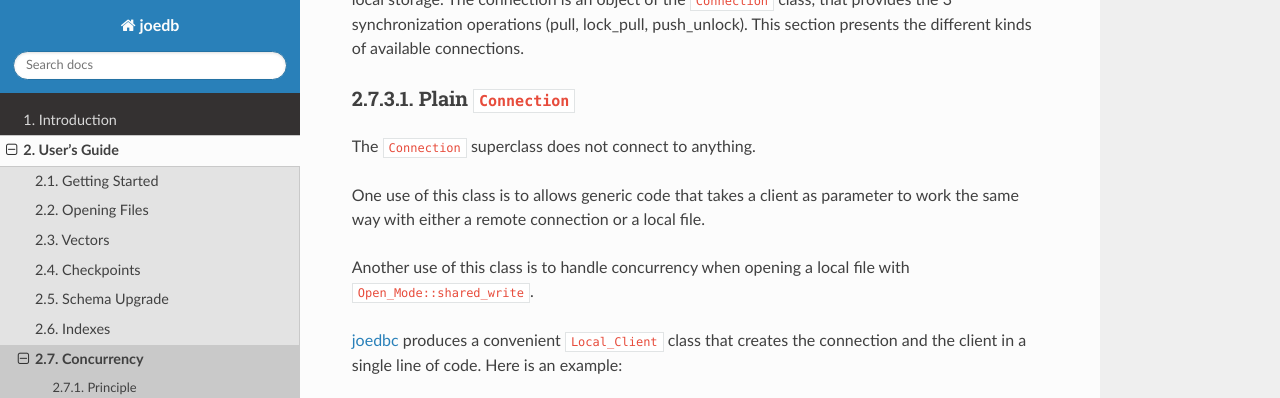
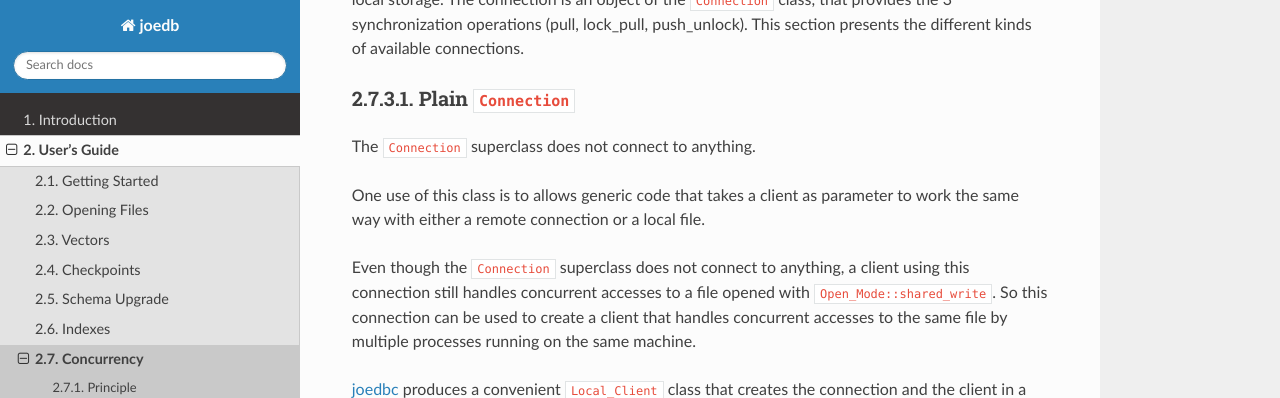
Before and after one commit to Remi-Coulom/joedb, a Sphinx documentation site: the page built from doc/source/concurrency.rst, in a window 1280 px wide and 900 px high, scrolled down 1165 px, cut to the strip 0-398 px from the top of the window. Built offline with Sphinx 7.4.7 and the Read the Docs theme 2.0.0, drawn with Linux system fonts in a browser that asks for light colours; formulas are drawn with MathJax 3.

Commit message:
Explain plain Connection better

```diff
--- a/doc/source/concurrency.rst
+++ b/doc/source/concurrency.rst
@@ -61,8 +61,11 @@ The ``Connection`` superclass  does not connect to anything.
 One use of this class is to allows generic code that takes a client as
 parameter to work the same way with either a remote connection or a local file.
 
-Another use of this class is to handle concurrency when opening a local
-file with ``Open_Mode::shared_write``.
+Even though the ``Connection`` superclass does not connect to anything, a
+client using this connection still handles concurrent accesses to a file opened
+with ``Open_Mode::shared_write``. So this connection can be used to create a
+client that handles concurrent accesses to the same file by multiple processes
+running on the same machine.
 
 :ref:`joedbc <joedbc>` produces a convenient ``Local_Client`` class that
 creates the connection and the client in a single line of code. Here is an
```
